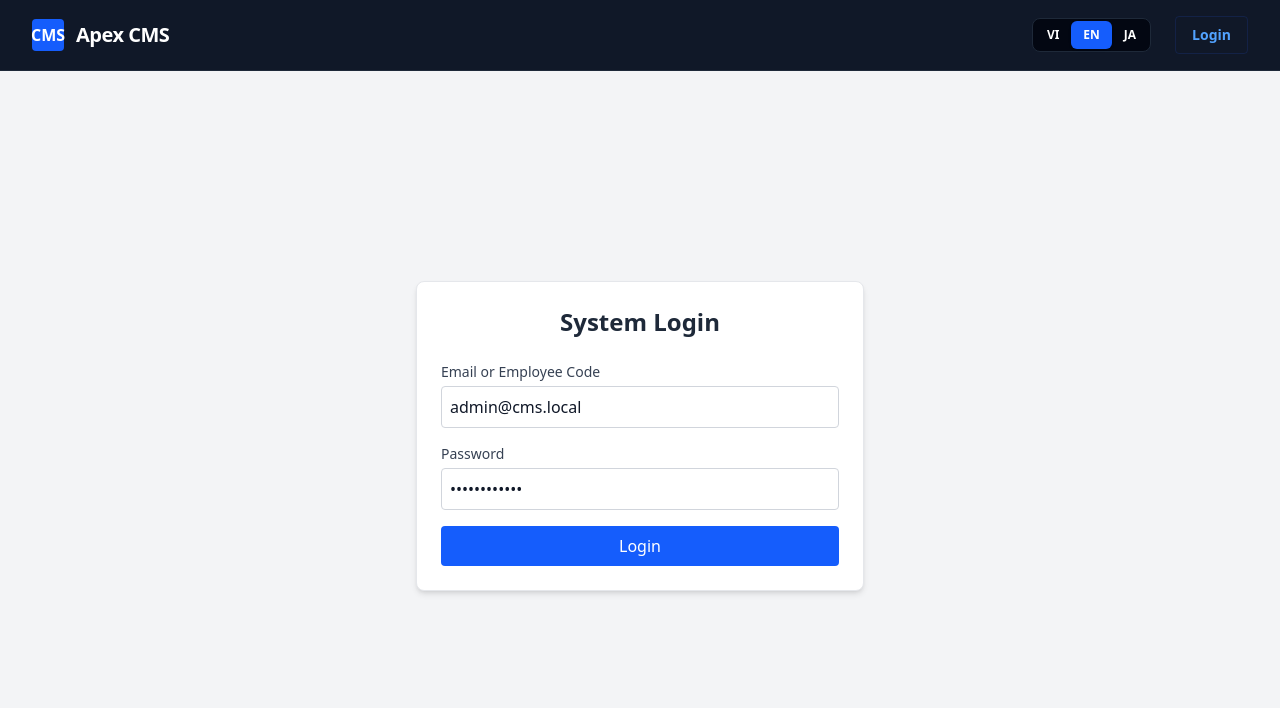
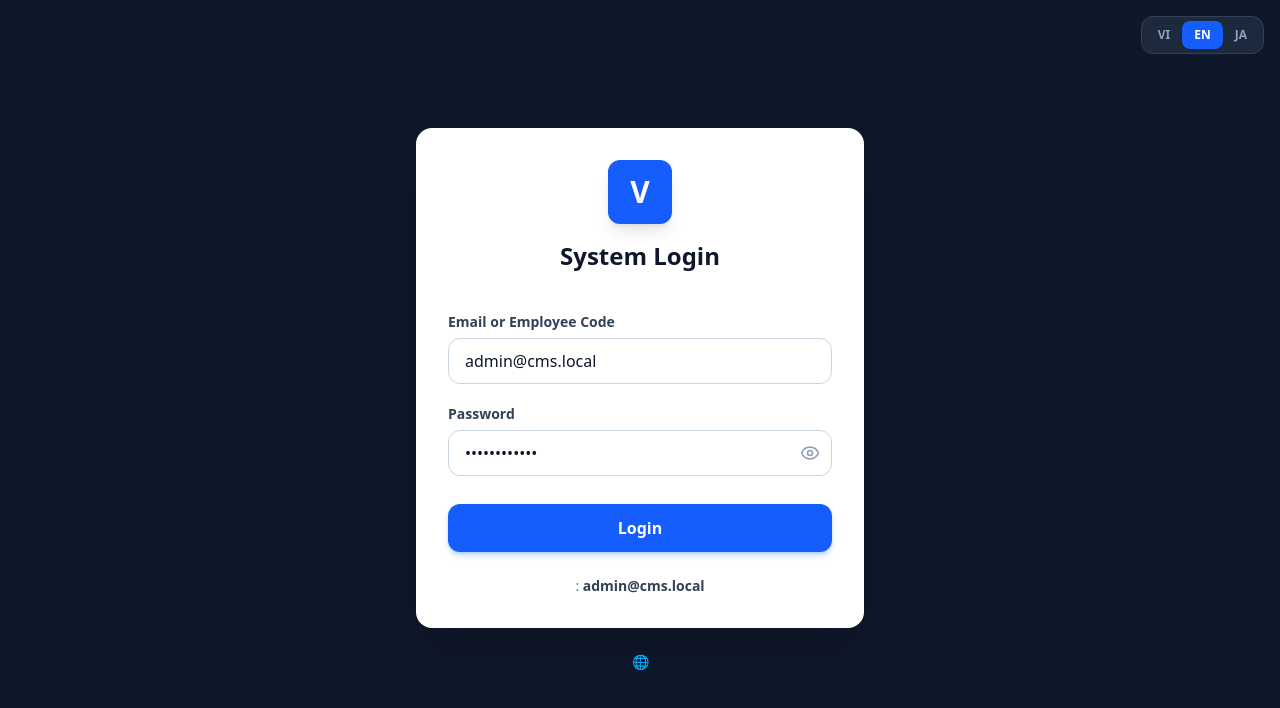
Before and after one commit to phamnguyen125rune/IVS_CMS, a Next.js app: page /en/login in a window 1280 px wide. Shown: the top 708 px of the page. Built offline with nearby package versions, Linux system fonts and the light colour scheme.

Commit message:
style(feat/login): integrate login page UI template from comprehensive cms

```diff
--- a/package.json
+++ b/package.json
@@ -13,6 +13,7 @@
     "prepare": "husky install"
   },
   "dependencies": {
+    "lucide-react": "^1.27.0",
     "next": "16.2.10",
     "react": "19.2.4",
     "react-dom": "19.2.4"
@@ -24,9 +25,9 @@
     "@types/react-dom": "^19",
     "eslint": "^9",
     "eslint-config-next": "16.2.10",
+    "husky": "^8.0.0",
     "prettier": "^3.9.5",
     "tailwindcss": "^4",
-    "typescript": "^5",
-    "husky": "^8.0.0"
+    "typescript": "^5"
   }
 }
--- a/src/app/[language]/(auth)/login/page.tsx
+++ b/src/app/[language]/(auth)/login/page.tsx
@@ -2,26 +2,50 @@
 
 import { useState } from 'react';
 import { useRouter, useParams } from 'next/navigation';
-import Navbar from '@/components/navbar/Navbar';
-import { getDictionary } from '@/utils/i18n';
+import Link from 'next/link';
+import { Eye, EyeOff, AlertCircle } from 'lucide-react';
+import { getDictionary, Locale } from '@/utils/i18n';
 
+/**
+ * Trang đăng nhập hệ thống (Login Page).
+ * Sử dụng giao diện mẫu từ Comprehensive CMS Platform và kết nối API xác thực của IVS_CMS.
+ *
+ * Luồng CSR: Browser gửi yêu cầu POST đến Next.js API Route (/api/auth/login),
+ * sau đó API Route sẽ gọi dịch vụ Java backend để lấy JWT token và lưu vào HTTP-Only cookie.
+ */
 export default function LoginPage() {
   const router = useRouter();
   const params = useParams();
-  const language = (params?.language as string) || 'vi';
+  const language = ((params?.language as string) || 'vi') as Locale;
   const dict = getDictionary(language).login;
 
   const [loginId, setLoginId] = useState('admin@cms.local');
   const [password, setPassword] = useState('Admin@123456');
+  const [isPasswordVisible, setIsPasswordVisible] = useState(false);
   const [error, setError] = useState<string | null>(null);
   const [isLoading, setIsLoading] = useState(false);
 
-  const handleSubmit = async (e: React.FormEvent) => {
+  /**
+   * Chuyển đổi ngôn ngữ trang đăng nhập.
+   *
+   * @param newLang - Ngôn ngữ cần chuyển ('vi' | 'en' | 'ja')
+   */
+  const switchLanguage = (newLang: Locale) => {
+    if (newLang === language) return;
+    router.push(`/${newLang}/login`);
+  };
+
+  /**
+   * Xử lý sự kiện đăng nhập tài khoản.
+   * Gửi dữ liệu loginId và password đến /api/auth/login.
+   */
+  const handleSubmit = async (e: React.FormEvent<HTMLFormElement>) => {
     e.preventDefault();
     setIsLoading(true);
     setError(null);
 
     try {
+      // CSR: Gọi API route /api/auth/login của Next.js
       const res = await fetch('/api/auth/login', {
         method: 'POST',
         headers: {
@@ -38,7 +62,7 @@ export default function LoginPage() {
       router.refresh();
       router.push(`/${language}/profile`);
     } catch (err: unknown) {
-      const message = err instanceof Error ? err.message : 'Lỗi kết nối';
+      const message = err instanceof Error ? err.message : dict.error_failed;
       setError(message);
     } finally {
       setIsLoading(false);
@@ -46,57 +70,123 @@ export default function LoginPage() {
   };
 
   return (
-    <div className="flex flex-col min-h-screen bg-gray-100">
-      <Navbar user={null} />
-      <div className="flex flex-1 items-center justify-center p-4">
-        <div className="w-full max-w-md rounded-lg bg-white p-6 shadow-md border border-gray-200">
-          <h2 className="mb-6 text-center text-2xl font-bold text-gray-800">{dict.title}</h2>
+    <div className="relative min-h-screen bg-slate-900 flex flex-col items-center justify-center p-4">
+      <div className="absolute top-4 right-4 flex bg-slate-800 p-1 rounded-xl border border-slate-700 text-xs select-none">
+        <button
+          type="button"
+          onClick={() => switchLanguage('vi')}
+          className={`px-3 py-1.5 rounded-lg font-semibold transition-all cursor-pointer ${
+            language === 'vi'
+              ? 'bg-blue-600 text-white shadow-sm'
+              : 'text-slate-400 hover:text-white'
+          }`}
+        >
+          VI
+        </button>
+        <button
+          type="button"
+          onClick={() => switchLanguage('en')}
+          className={`px-3 py-1.5 rounded-lg font-semibold transition-all cursor-pointer ${
+            language === 'en'
+              ? 'bg-blue-600 text-white shadow-sm'
+              : 'text-slate-400 hover:text-white'
+          }`}
+        >
+          EN
+        </button>
+        <button
+          type="button"
+          onClick={() => switchLanguage('ja')}
+          className={`px-3 py-1.5 rounded-lg font-semibold transition-all cursor-pointer ${
+            language === 'ja'
+              ? 'bg-blue-600 text-white shadow-sm'
+              : 'text-slate-400 hover:text-white'
+          }`}
+        >
+          JA
+        </button>
+      </div>
+
+      <div className="w-full max-w-md bg-white rounded-2xl shadow-2xl p-8 mb-6">
+        <div className="flex flex-col items-center mb-8">
+          <div className="w-16 h-16 bg-blue-600 rounded-xl flex items-center justify-center text-white font-bold text-3xl mb-4 shadow-lg">
+            V
+          </div>
+          <h1 className="text-2xl font-bold text-slate-900">{dict.title}</h1>
+          <p className="text-slate-500 text-sm mt-2">{dict.subtitle}</p>
+        </div>
 
         {error && (
-            <div className="mb-4 rounded bg-red-50 p-3 text-sm text-red-600 border border-red-200">
-              {error}
+          <div className="flex items-center gap-2 p-3 bg-red-50 text-red-600 rounded-lg text-sm mb-6 border border-red-100">
+            <AlertCircle size={18} className="shrink-0" />
+            <span>{error}</span>
           </div>
         )}
 
-          <form onSubmit={handleSubmit} className="space-y-4">
+        <form onSubmit={handleSubmit} className="space-y-5">
           <div>
-              <label className="block text-sm font-medium text-gray-700 mb-1">
+            <label className="block text-sm font-semibold text-slate-700 mb-1.5">
               {dict.username}
             </label>
             <input
               type="text"
               value={loginId}
               onChange={(e) => setLoginId(e.target.value)}
-                className="w-full rounded border border-gray-300 p-2 text-gray-900 focus:border-blue-500 focus:outline-none"
+              className="w-full px-4 py-2.5 rounded-xl border border-slate-300 focus:border-blue-500 focus:ring-2 focus:ring-blue-200 outline-none transition-all text-slate-900"
               placeholder={dict.username_placeholder}
               required
             />
           </div>
 
           <div>
-              <label className="block text-sm font-medium text-gray-700 mb-1">
+            <label className="block text-sm font-semibold text-slate-700 mb-1.5">
               {dict.password}
             </label>
+            <div className="relative">
               <input
-                type="password"
+                type={isPasswordVisible ? 'text' : 'password'}
                 value={password}
                 onChange={(e) => setPassword(e.target.value)}
-                className="w-full rounded border border-gray-300 p-2 text-gray-900 focus:border-blue-500 focus:outline-none"
+                className="w-full px-4 py-2.5 rounded-xl border border-slate-300 focus:border-blue-500 focus:ring-2 focus:ring-blue-200 outline-none transition-all text-slate-900"
                 placeholder={dict.password_placeholder}
                 required
               />
+              <button
+                type="button"
+                onClick={() => setIsPasswordVisible(!isPasswordVisible)}
+                className="absolute right-3 top-1/2 -translate-y-1/2 text-slate-400 hover:text-slate-600 transition-colors cursor-pointer"
+                aria-label={isPasswordVisible ? dict.hide_password : dict.show_password}
+              >
+                {isPasswordVisible ? <EyeOff size={20} /> : <Eye size={20} />}
+              </button>
+            </div>
           </div>
 
+          <div className="pt-2">
             <button
               type="submit"
               disabled={isLoading}
-              className="w-full rounded bg-blue-600 p-2 font-medium text-white hover:bg-blue-700 focus:outline-none disabled:bg-blue-400 cursor-pointer"
+              className="w-full bg-blue-600 hover:bg-blue-700 text-white font-bold py-3 rounded-xl transition-colors shadow-md shadow-blue-500/30 disabled:bg-blue-400 cursor-pointer"
             >
               {isLoading ? dict.loading : dict.button}
             </button>
+          </div>
         </form>
+
+        <div className="mt-6 text-center">
+          <p className="text-sm text-slate-500">
+            {dict.demo_account}:{' '}
+            <span className="font-semibold text-slate-700">admin@cms.local</span>
+          </p>
         </div>
       </div>
+
+      <Link
+        href={`/${language}`}
+        className="flex items-center gap-2 text-slate-400 hover:text-white transition-colors text-sm font-medium"
+      >
+        <span>🌐</span> {dict.back_to_client}
+      </Link>
     </div>
   );
 }
```
Also changed, not shown: 1 other file (tests, documents, lock files or other folders). Lines whose indentation alone changed are shown as unchanged.
